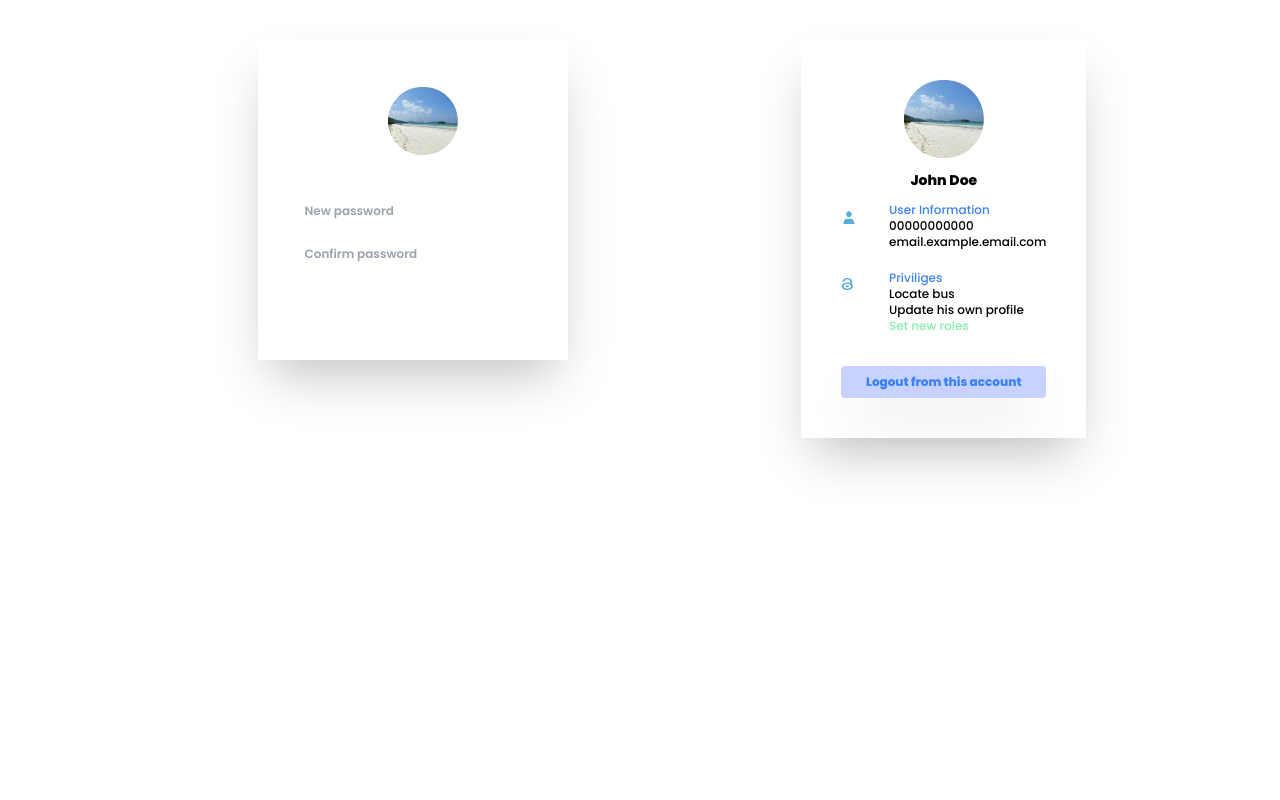
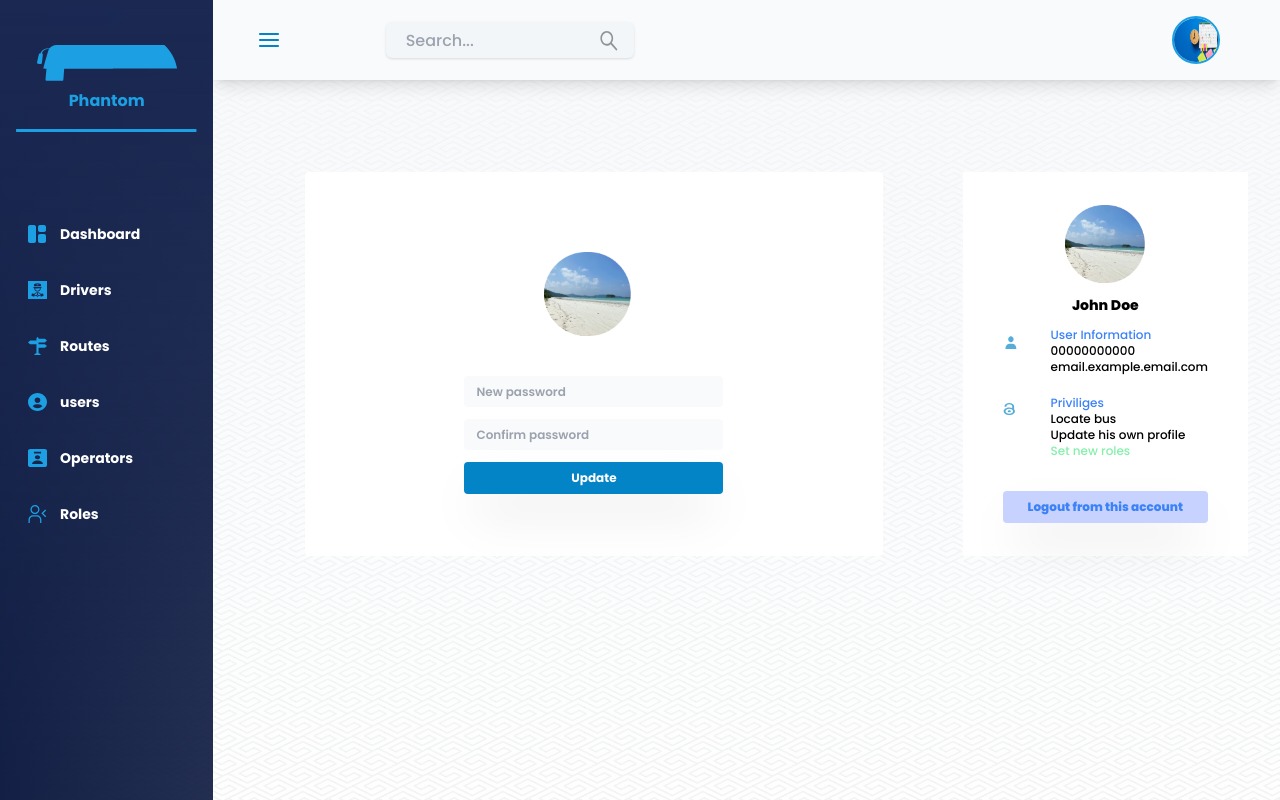
Before and after one commit to atlp-rwanda/phantom-fe-techode, a React (Create React App) app: page /newpass in a window 1280 px wide. Built offline with nearby package versions, Linux system fonts and the light colour scheme.

Commit message:
password reset and new password confirm

```diff
--- a/src/components/passwordReset/newpassword.js
+++ b/src/components/passwordReset/newpassword.js
@@ -1,95 +1,86 @@
-
 import React, { useState } from "react";
 
 import { useFormik } from "formik";
 
-import profile from '../../assets/Image/profile.png';
-import onside from '../../assets/Image/onside.svg';
-import privilege from '../../assets/Image/privilege.svg'
 
+import profile from "../../assets/Image/profile.png";
+import onside from "../../assets/Image/onside.svg";
+import privilege from "../../assets/Image/privilege.svg";
 
-import * as Yup from 'yup';
+import * as Yup from "yup";
 import { useHistory } from "react-router-dom";
-
+import DashBoardLayout from "../dashBoardLayout/DashBoardLayout";
 
 export default function NewPassword() {
-    const history= useHistory();
-
-
-
+  const history = useHistory();
 
   const formik = useFormik({
-      initialValues:{
+    initialValues: {
       newpass: "",
       confpass: "",
     },
     validationSchema: Yup.object({
       newpass: Yup.string("New passwprd is required").required("Required"),
-        confpass: Yup.string("confirm password").required("Required").oneOf([Yup.ref('newpass'), null],'Passwordmust match')
-
+      confpass: Yup.string("confirm password")
+        .required("Required")
+        .oneOf([Yup.ref("newpass"), null], "Passwordmust match"),
     }),
     onSubmit: (values) => {
-
       history.push("/reset");
-
-    }
-  })
+    },
+  });
 
   return (
 
+    <DashBoardLayout>
+       <div className=" flex flex-col md:flex-col md:flex md:justify-center  w-screen md:flex md:flex-row lg:flex lg:flex-row justify-evenly">
 
-      <div className="flex flex-col h-full parent md:flex md:flex-row md:justify-evenly sm:flex sm:flex-row sm:justify-evenly sm:ml-10  mt-10">
-                <div className="ml-6 sm:w-1/2 sm:flex items-center sm:w-1 justify-center sm:shadow-2xl h-80 w-5/6 shadow-2xl md:shadow-2xl md:w-2/5  lg:w-1/4  flex items-center   ">
-         <div className="flex flex-col items-center justify-center  h-80 sm:flex flex-row items-center justify-center">
-
-        <div className="flex ">
+      <div className="  w-4/5  h-80 lg:flex lg:justify-content lg:mt-20 lg:w-full sm:w-1/2 md:ml-20 sm:flex md:flex md:justify-center  md:w-2/3 md:h-96 md:mt-0  bg-white  lg:w-1/3 rounded flex mt-10">
+        <div className="mt-5 md:mt-20">
+          <div className="">
             <figure>
               <img className="w-1/3 ml-20" src={profile} alt="" />
-
             </figure>
           </div>
 
-
-
-
-              <div className="flex justify-center mt-10 ml-10 sm:ml-0">
-
-                  <form action="" className="w-60" onSubmit={formik.handleSubmit}>
+          <div className="flex justify-center mt-10  ml-10 sm:ml-0 ">
+            <form action="md:flex md:justify-center " className="w-full" onSubmit={formik.handleSubmit}>
               <input
-                    className=" flex justify-center bg-sky-50 md:w-full appearance-none rounded w-5/6 py-2 px-3 mb-3 text-xs font-semibold text-gray-900 leading-tight "
+                className=" w-5/6 flex justify-center md:justify-center bg-gray-50 md:w-full appearance-none rounded w-full py-2 px-3 mb-3 text-xs font-semibold text-gray-900 leading-tight "
                 id="newpass"
                 type="newpass"
                 name="newpass"
                 placeholder="New password"
-                      onBlur={formik.handleBlur} onChange={formik.handleChange} value={formik.values.newpass}
+                onBlur={formik.handleBlur}
+                onChange={formik.handleChange}
+                value={formik.values.newpass}
               />
-                  <div className=" text-red-600">
+              <div className=" text-red-600 text-xs">
                 {formik.touched.newpass && formik.errors.newpass}
               </div>
               <input
-                    className="flex justify-center  bg-sky-50  appearance-none rounded w-5/6 md:w-full py-2 px-3 mb-3 text-xs font-semibold text-gray-900 leading-tight "
+                className="flex justify-center  bg-gray-50   appearance-none rounded w-5/6 md:w-full py-2 px-3 mb-3 text-xs font-semibold text-gray-900 leading-tight "
                 id="newpass"
                 type="newpass"
                 name="confpass"
                 placeholder="Confirm password"
-                      onBlur={formik.handleBlur} onChange={formik.handleChange} value={formik.values.confpass}
+                onBlur={formik.handleBlur}
+                onChange={formik.handleChange}
+                value={formik.values.confpass}
               />
-                      <div className=" text-red-600">
+              <div className=" text-red-600 text-xs">
                 {formik.touched.confpass && formik.errors.confpass}
               </div>
 
               <button
-                    className="bg-sky-700  text-white text-xs font-bold py-2 w-full px-4 w-5/6 md:w-full rounded focus:outline-none focus:shadow-outline"
+                className="bg-primary-600 shadow-2xl text-white text-xs font-bold py-2 w-full px-4 w-5/6 md:w-full rounded focus:outline-none focus:shadow-outline"
                 type="submit"
               >
                 Update
               </button>
-
             </form>
           </div>
-
-
-
+        </div>
       </div>
 
 
@@ -105,7 +96,6 @@ export default function NewPassword() {
 
 
 
-       </div>
 
 
 
@@ -115,40 +105,36 @@ export default function NewPassword() {
 
 
 
-        <div className="child-two shadow-2xl  md:shadow-2xl sm:ml-10 p-10 ">
-          <div className="relative ">
 
-            <div  >
+
+
+ <div className="w-4/5  lg:flex lg:items-center lg:justify-center child-two bg-white h-2/3 mt-10 md:ml-20  lg:w-2/5 lg:h-96 lg:mr-5  lg:mt-20  p-10   md:w-2/3 md:flex ">
+        <div className="relative  ">
+          <div>
             <div className="flex justify-center">
               <figure className="">
                 <img className="w-20" src={profile} alt="" />
-                    <figcaption className="text-center text-sm mt-3 font-extrabold">John Doe</figcaption>
+                <figcaption className="text-center text-sm mt-3 font-extrabold">
+                  John Doe
+                </figcaption>
               </figure>
-
             </div>
             <div className="mb-5 flex flex-row mt-3 text-xs">
               <div className="w-10 h-8 bg-sky-50 snap-center rounded-md outline-black-5">
-                  <img  className="mt-2 " src={onside} alt="" />
+                <img className="mt-2 " src={onside} alt="" />
               </div>
 
               <div className="flex flex-col ml-2">
                 <p className="text-blue-500">User Information</p>
                 <p>00000000000</p>
-                    <p>email.example.email.com</p>
+                <p className="w-1/6">email.example.email.com</p>
               </div>
-
-
             </div>
-
-
-
-
 
             <div className="mb-5 flex flex-row text-xs">
               <div className="w-10 h-8 bg-sky-50 snap-center rounded-md outline-black-5">
-                  <img  className="mt-2 " src={privilege} alt="" />
+                <img className="mt-2 " src={privilege} alt="" />
               </div>
-
 
               <div className="flex flex-col ml-2">
                 <p className="text-blue-500">Priviliges</p>
@@ -163,15 +149,33 @@ export default function NewPassword() {
               className="bg-indigo-200 shadow-2xl w-full hover:bg-blue-400 text-xs text-blue-500 font-extrabold py-2 w-full px-4 rounded focus:outline-none focus:shadow-outline"
               type="button"
             >
-                    Logout from this account                 </button>
-
-
-
+              Logout from this account{" "}
+            </button>
           </div>
         </div>
       </div>
       </div>
 
 
+
+
+
+
+
+
+
+
+
+
+
+
+
+
+
+
+
+
+    </DashBoardLayout>
+
   );
 }
--- a/src/components/passwordReset/passwordereset.js
+++ b/src/components/passwordReset/passwordereset.js
@@ -56,16 +56,16 @@ export default function PasswordReset() {
 
                   <div className=" h-1/2">
                       <img src={leftArrow} alt="" />
-                      <p className=" text-blue-500 font-extrabold text-xl text-center mb-2">
+                      <p className=" text-primary-500 font-extrabold text-2xl text-center mb-2">
                           Phantom
                       </p>
-                      <p className=" text-slate-50 text-l font-extrabold text-center mb-5">
-                          Forgot your password
+                      <p className=" text-white text-sm font-extrabold text-center mb-5">
+                          Forgot your password ?
                       </p>
 
                       <form action="" onSubmit={formik.handleSubmit}>
                           <input
-                              className=" flex justify-center w-30 bg-sky-50 w-full appearance-none rounded  py-2 px-3 mb-3 text-xs font-semibold text-gray-900 leading-tight "
+                              className=" flex justify-center w-60 bg-sky-50 w-full appearance-none rounded  py-2 px-3 mb-3 text-xs font-semibold text-gray-900 leading-tight "
                               id="email"
                               type="email"
                               name="email"
@@ -77,7 +77,7 @@ export default function PasswordReset() {
 
                           <button
 
-                              className="bg-sky-700  text-white text-xs  outline-black-2 font-bold py-2 w-full px-4 rounded focus:outline-none focus:shadow-outline"
+                              className="bg-primary-300 mt-3 text-white text-xs  outline-black-2 shadow-4xl py-2 w-full px-4 rounded focus:outline-none focus:shadow-outline"
                               type="submit"
                           >
                               Reset password
```
Lines whose indentation alone changed are shown as unchanged.
